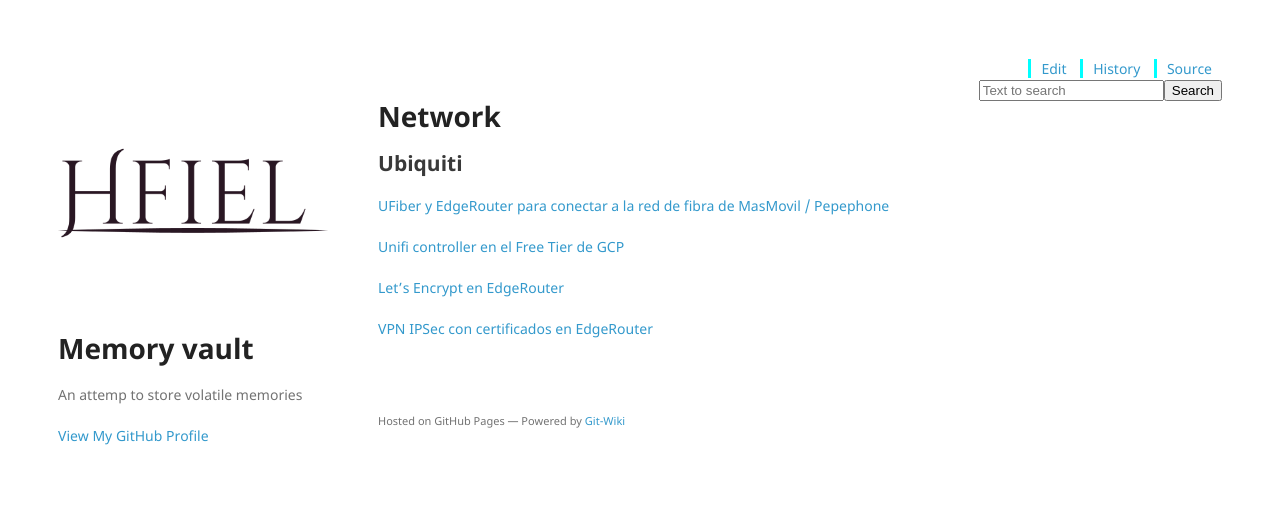
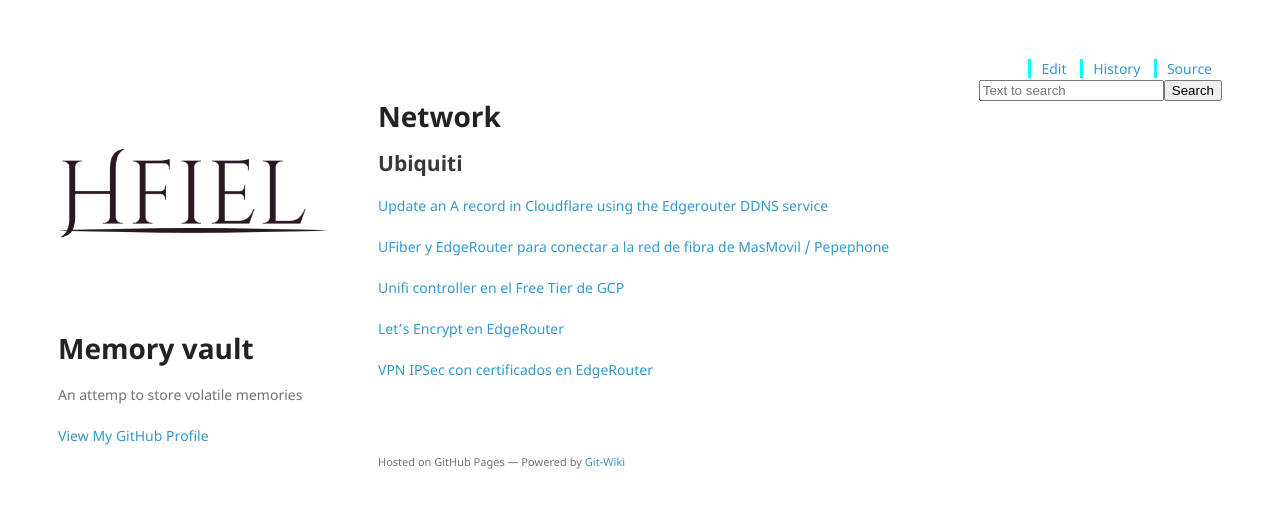
Before and after one commit to hfiel/hfiel.github.io, a Jekyll site: the page built from wiki/network.md, in a window 1280 px wide. Shown: the top 508 px of the page. Built offline with Jekyll 4.4.1, drawn with Linux system fonts in a browser that asks for light colours; nearby versions of some CDN libraries; our own code applies the rules of GitHub Pages for plain Markdown files.

Commit message:
Update network.md

```diff
--- a/wiki/network.md
+++ b/wiki/network.md
@@ -1,6 +1,8 @@
 # Network
 
 ## Ubiquiti
+
+[Update an A record in Cloudflare using the Edgerouter DDNS service](network/edgerouter_cloudflare_dyndns.md)
 
 [UFiber y EdgeRouter para conectar a la red de fibra de MasMovil / Pepephone](network/ufiber_edgerouter.md)
 
```
